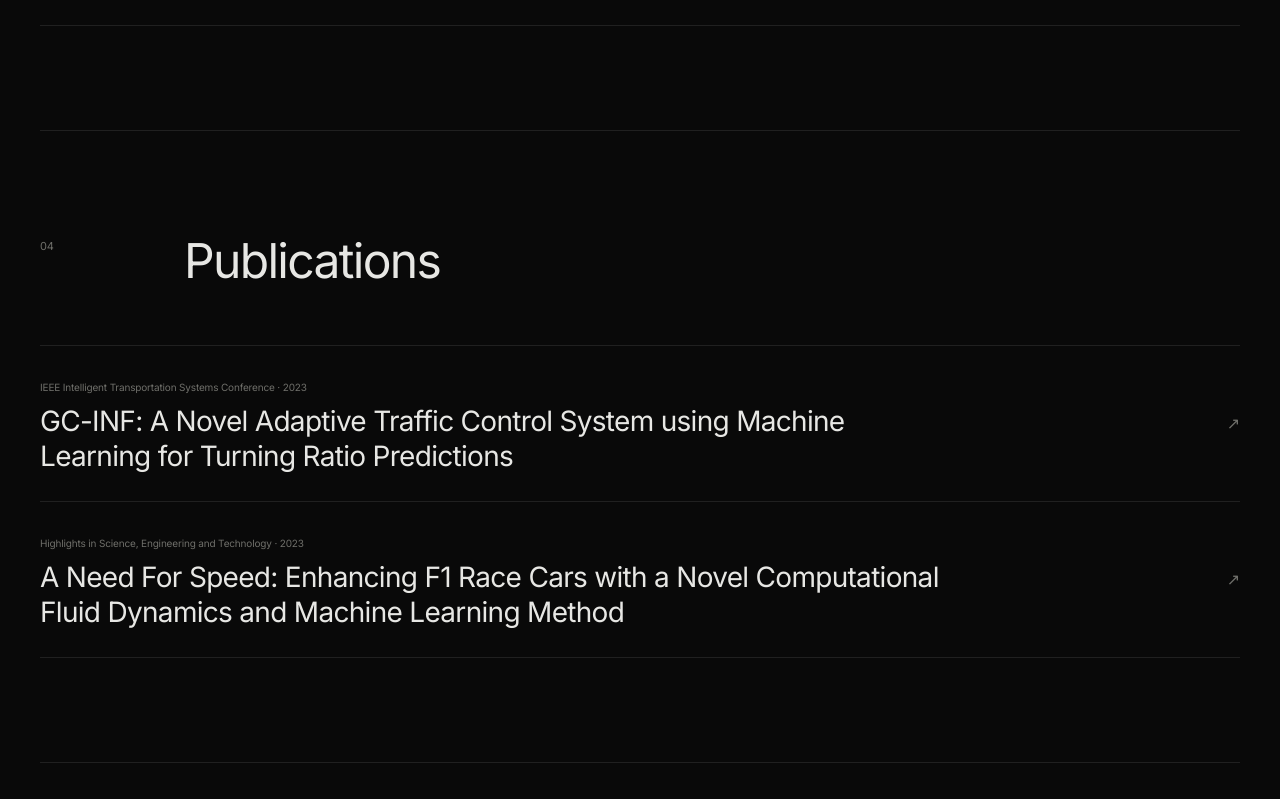
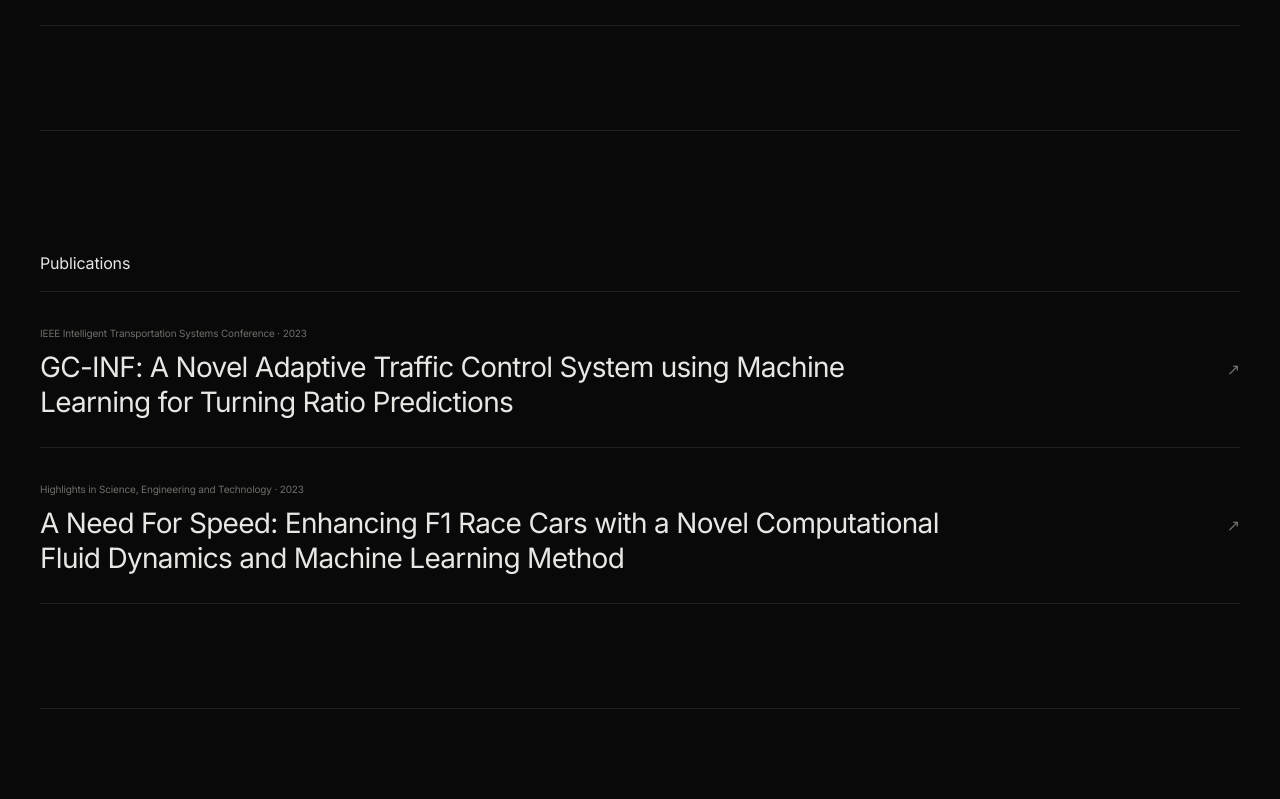
Before and after one commit to kenchengkc/personal-website, a Next.js app: page / in a window 1280 px wide. Shown: the part 5081-5880 px from the top of the page. Built offline with nearby package versions, Linux system fonts and the light colour scheme.

Commit message:
Align publications with reading column

```diff
--- a/components/sections/BlogList.tsx
+++ b/components/sections/BlogList.tsx
@@ -2,11 +2,14 @@ import { publications } from "@/data/portfolio";
 
 export function BlogList() {
   return (
-    <section className="writing-section" id="writing">
-      <header className="section-heading" data-reveal>
-        <span className="section-number">04</span>
-        <h2>Publications</h2>
-      </header>
+    <section
+      className="narrative-section writing-section"
+      id="writing"
+      data-scroll-section
+      data-scroll-label="PAPERS"
+    >
+      <div className="reading-column">
+        <p className="section-kicker" data-reveal>Publications</p>
 
         <div className="publication-list">
           {publications.map((publication) => (
@@ -24,11 +27,10 @@ export function BlogList() {
                 </span>
                 <h3>{publication.title}</h3>
               </div>
-            <span className="publication-arrow" aria-hidden="true">
-              ↗
-            </span>
+              <span className="publication-arrow" aria-hidden="true">↗</span>
             </a>
           ))}
+        </div>
       </div>
     </section>
   );
```
Lines whose indentation alone changed are shown as unchanged.
